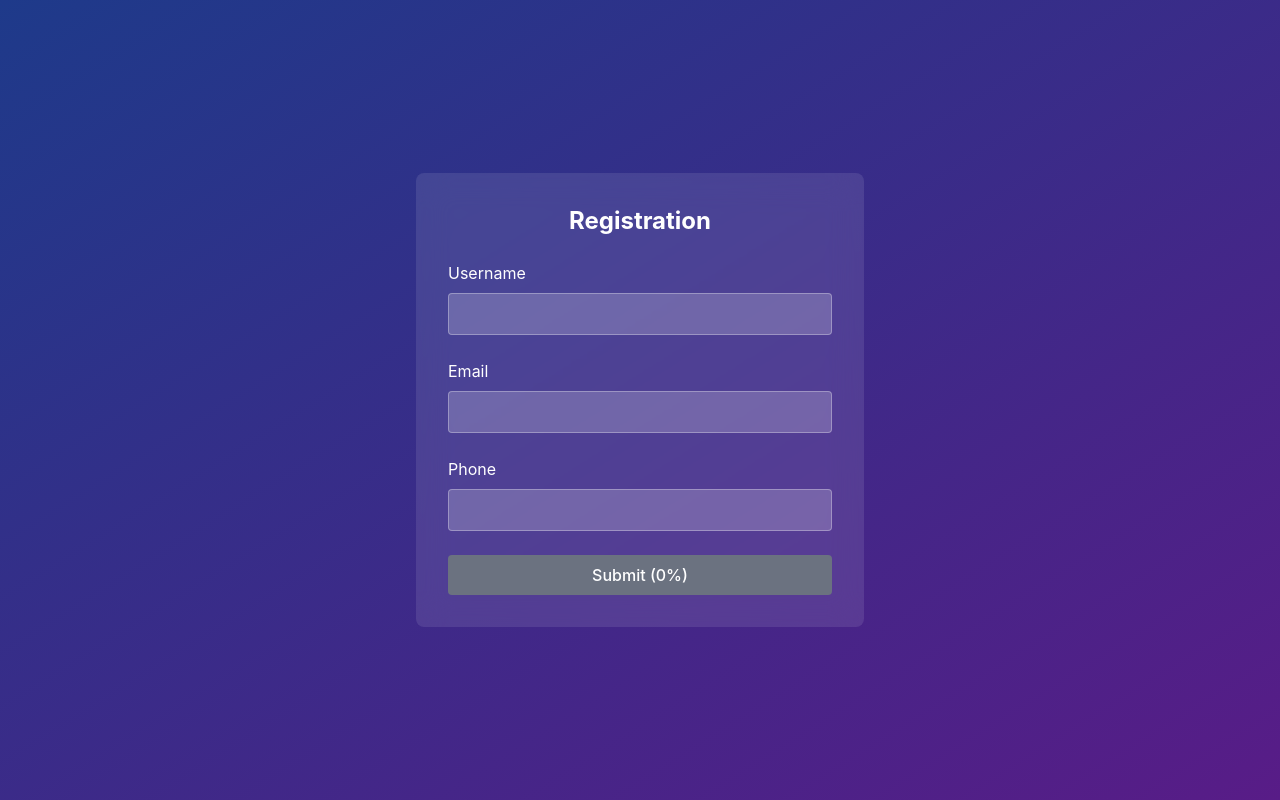
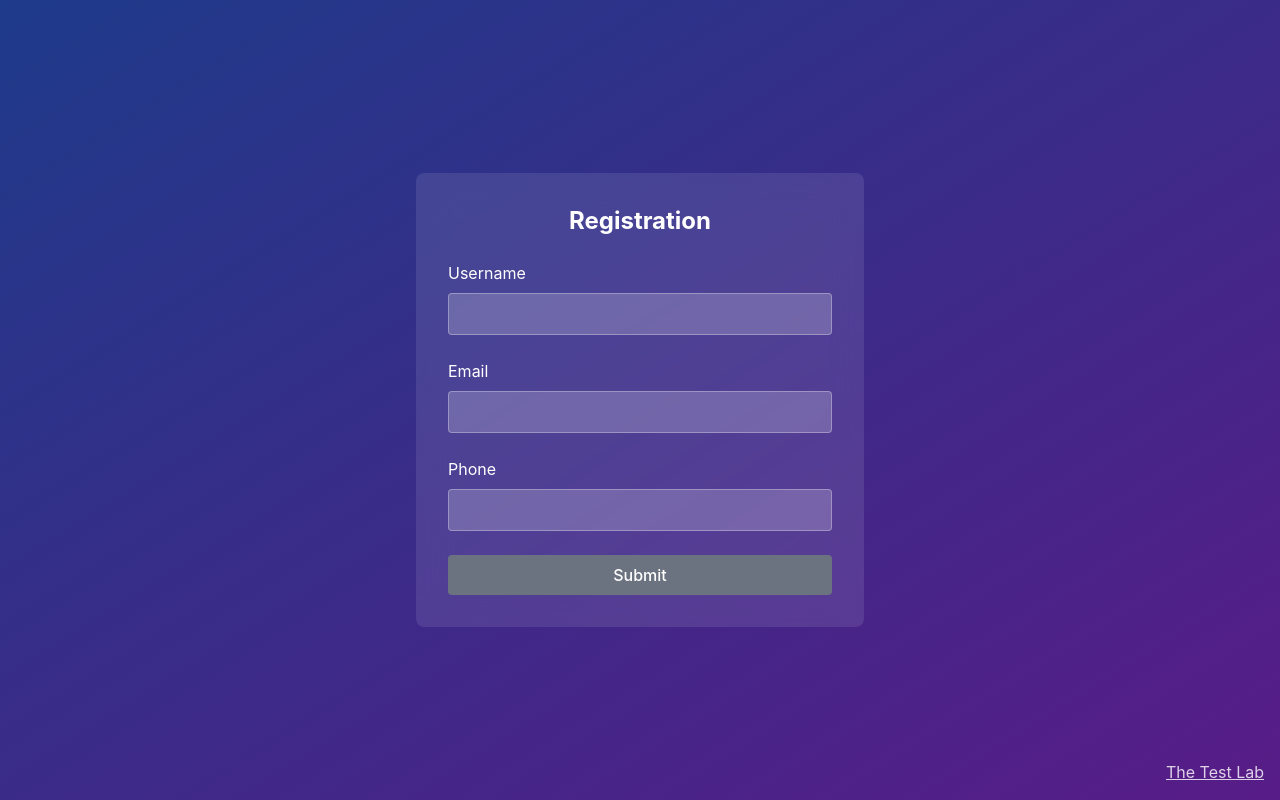
Before and after one commit to OlegNyus/registration-form, a React (Vite) app: page / in a window 1280 px wide. Built offline with nearby package versions, Linux system fonts and the light colour scheme.

Commit message:
added URL link

```diff
--- a/src/components/RegistrationForm.jsx
+++ b/src/components/RegistrationForm.jsx
@@ -212,7 +212,8 @@ const RegistrationForm = ({ onSubmitSuccess }) => {
                   <span>Submitting...</span>
                 </>
               ) : (
-                <span>Submit ({Math.round(progressPercentage)}%)</span>
+                // <span>Submit ({Math.round(progressPercentage)}%)</span>
+                <span>Submit</span>
               )}
             </div>
           </button>
--- /dev/null
+++ b/src/components/TestLabLink.jsx
@@ -0,0 +1,16 @@
+import React from 'react';
+
+const TestLabLink = () => {
+  return (
+    <a
+      href="https://thetestlab.ai"
+      target="_blank"
+      rel="noopener noreferrer"
+      className="fixed bottom-4 right-4 text-white/80 hover:text-white underline transition-colors duration-200"
+    >
+      The Test Lab
+    </a>
+  );
+};
+
+export default TestLabLink;
--- a/src/pages/Customers.jsx
+++ b/src/pages/Customers.jsx
@@ -1,6 +1,7 @@
 import React from 'react';
 import { useCustomers } from '../context/CustomersContext';
 import { Trash2, ArrowLeft } from 'lucide-react';
+import TestLabLink from '../components/TestLabLink';
 
 const Customers = ({ onBack }) => {
   const { customers, deleteCustomer } = useCustomers();
@@ -54,6 +55,7 @@ const Customers = ({ onBack }) => {
           </div>
         )}
       </div>
+      <TestLabLink />
     </div>
   );
 };
--- a/src/pages/Registration.jsx
+++ b/src/pages/Registration.jsx
@@ -1,10 +1,12 @@
 import React from 'react';
 import RegistrationForm from '../components/RegistrationForm';
+import TestLabLink from '../components/TestLabLink';
 
 const Registration = ({ onSubmitSuccess }) => {
   return (
     <div className="min-h-screen flex items-center justify-center bg-gradient-to-br from-blue-900 to-purple-900">
       <RegistrationForm onSubmitSuccess={onSubmitSuccess} />
+      <TestLabLink />
     </div>
   );
 };
--- a/src/pages/ThankYou.jsx
+++ b/src/pages/ThankYou.jsx
@@ -1,10 +1,12 @@
 import React from 'react';
 import ThankYouPage from '../components/ThankYouPage';
+import TestLabLink from '../components/TestLabLink';
 
 const ThankYou = ({ onBack, onViewCustomers }) => {
   return (
     <div className="min-h-screen flex items-center justify-center bg-gradient-to-br from-blue-900 to-purple-900">
       <ThankYouPage onBack={onBack} onViewCustomers={onViewCustomers} />
+      <TestLabLink />
     </div>
   );
 };
```
